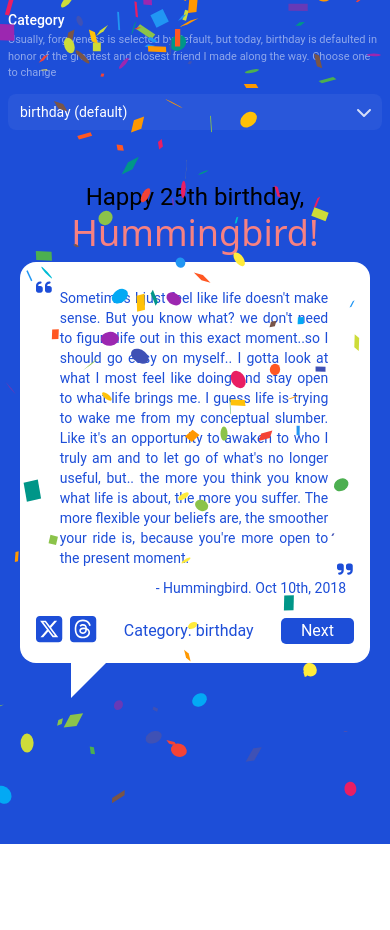
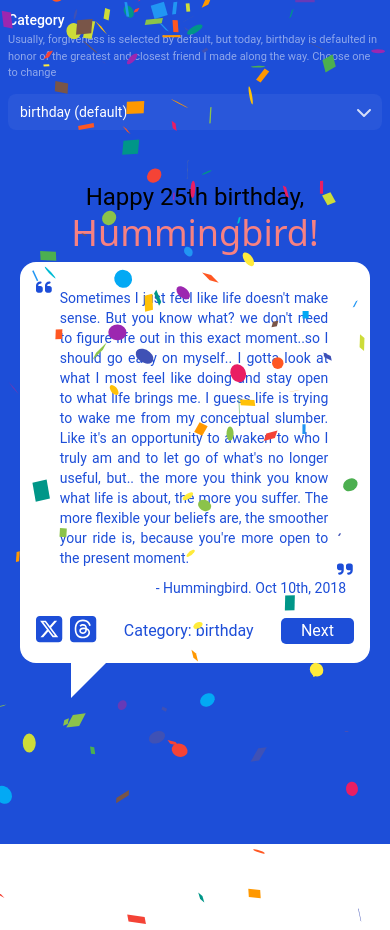
Before and after one commit to madatef/randomQuoteGenerator, a Next.js app: page / in a window 390 px wide. Before the commit the page ends 844 px from the top, so only its background shows below. Built offline with nearby package versions, Linux system fonts and the light colour scheme; a web font is replaced by a local one.

Commit message:
made confetti mobile first

```diff
--- a/components/MyConfetti.jsx
+++ b/components/MyConfetti.jsx
@@ -4,7 +4,7 @@ import Confetti from 'react-confetti'
 
 
 const MyConfetti =  () => {
-  const [windowSize, setWindowSize] = useState({width: undefined, height: undefined});
+  const [windowSize, setWindowSize] = useState({width: 400, height: 930});
   const handleResize = () => {
     setWindowSize({width: window.innerWidth, height: window.innerHeight});
   }
```
